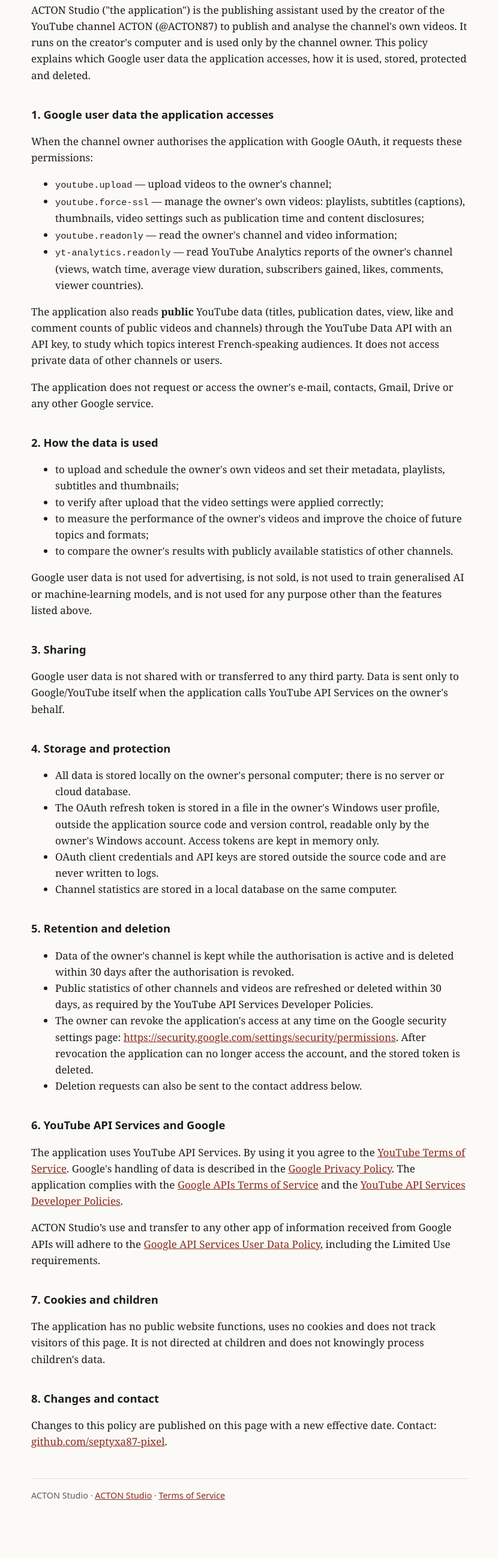
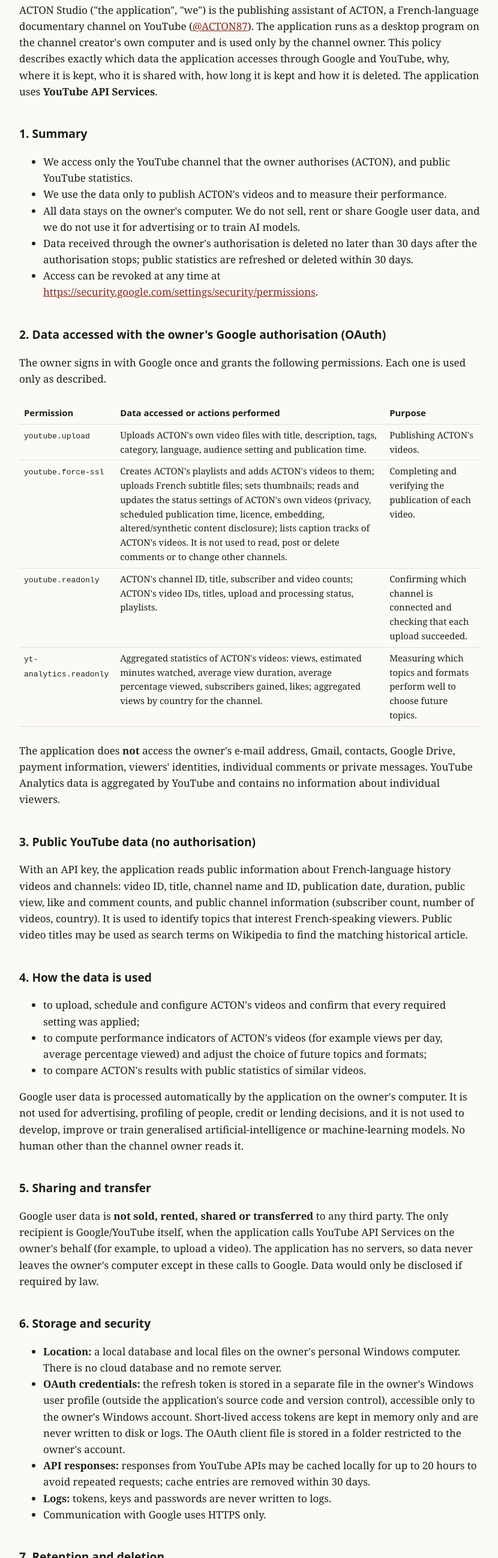
Before and after one commit to septyxa87-pixel/septyxa87-pixel.github.io, a plain HTML site: page privacy.html in a window 1280 px wide. Shown: the part 202-2800 px from the top of the page at 60% size, without its empty margins (224-1054 px from the left). Before the commit the page ends 2771 px from the top, so only its background shows below. Drawn offline with Linux system fonts and the light colour scheme.

Commit message:
Privacy policy: detailed data access, use, storage, sharing, retention and revocation

```diff
--- a/privacy.html
+++ b/privacy.html
@@ -4,14 +4,17 @@
 <meta charset="utf-8">
 <meta name="viewport" content="width=device-width, initial-scale=1">
 <title>Privacy Policy — ACTON Studio</title>
+<meta name="description" content="How ACTON Studio accesses, uses, stores, shares, retains and deletes Google and YouTube user data.">
 <style>
 :root{--bg:#fbfaf7;--fg:#1d1d1b;--muted:#5d5b55;--line:#e3e0d8;--accent:#8a2b1d}
 @media (prefers-color-scheme:dark){:root{--bg:#161614;--fg:#ecebe6;--muted:#a7a59e;--line:#34332f;--accent:#e08a74}}
 *{box-sizing:border-box}body{margin:0;background:var(--bg);color:var(--fg);font:17px/1.6 Georgia,"Times New Roman",serif}
-main{max-width:760px;margin:0 auto;padding:40px 16px 64px}h1{font-size:2rem;line-height:1.2;margin:0 0 .3em}
-h2{font-size:1.15rem;margin:2em 0 .5em;font-family:system-ui,sans-serif}.muted{color:var(--muted)}
-nav{font-family:system-ui,sans-serif;font-size:.95rem;border-bottom:1px solid var(--line);padding-bottom:12px;margin-bottom:28px}
-nav a{margin-right:18px}a{color:var(--accent)}code{font-size:.9em}
+main{max-width:800px;margin:0 auto;padding:40px 16px 64px}h1{font-size:2rem;line-height:1.2;margin:0 0 .3em}
+h2{font-size:1.2rem;margin:2.2em 0 .5em;font-family:system-ui,sans-serif}h3{font-size:1rem;margin:1.4em 0 .3em;font-family:system-ui,sans-serif}
+.muted{color:var(--muted)}nav{font-family:system-ui,sans-serif;font-size:.95rem;border-bottom:1px solid var(--line);padding-bottom:12px;margin-bottom:28px}
+nav a{margin-right:18px}a{color:var(--accent)}code{font-size:.88em}
+table{border-collapse:collapse;width:100%;font-size:.93rem;margin:.6em 0}td,th{border-bottom:1px solid var(--line);padding:6px 8px;text-align:left;vertical-align:top}
+th{font-family:system-ui,sans-serif}.wrap{overflow-x:auto}
 footer{margin-top:48px;border-top:1px solid var(--line);padding-top:16px;font-size:.9rem;color:var(--muted);font-family:system-ui,sans-serif}
 </style>
 </head>
@@ -21,80 +24,126 @@ footer{margin-top:48px;border-top:1px solid var(--line);padding-top:16px;font-si
 <h1>Privacy Policy</h1>
 <p class="muted">ACTON Studio · Effective date: 23 November 2026</p>
 
-<p>ACTON Studio ("the application") is the publishing assistant used by the creator of the YouTube channel ACTON
-(@ACTON87) to publish and analyse the channel's own videos. It runs on the creator's computer and is used only by the
-channel owner. This policy explains which Google user data the application accesses, how it is used, stored, protected
-and deleted.</p>
+<p>ACTON Studio ("the application", "we") is the publishing assistant of ACTON, a French-language documentary channel on
+YouTube (<a href="https://www.youtube.com/@ACTON87">@ACTON87</a>). The application runs as a desktop program on the
+channel creator's own computer and is used only by the channel owner. This policy describes exactly which data the
+application accesses through Google and YouTube, why, where it is kept, who it is shared with, how long it is kept and
+how it is deleted. The application uses <strong>YouTube API Services</strong>.</p>
 
-<h2>1. Google user data the application accesses</h2>
-<p>When the channel owner authorises the application with Google OAuth, it requests these permissions:</p>
+<h2>1. Summary</h2>
 <ul>
-<li><code>youtube.upload</code> — upload videos to the owner's channel;</li>
-<li><code>youtube.force-ssl</code> — manage the owner's own videos: playlists, subtitles (captions), thumbnails,
-video settings such as publication time and content disclosures;</li>
-<li><code>youtube.readonly</code> — read the owner's channel and video information;</li>
-<li><code>yt-analytics.readonly</code> — read YouTube Analytics reports of the owner's channel (views, watch time,
-average view duration, subscribers gained, likes, comments, viewer countries).</li>
-</ul>
-<p>The application also reads <strong>public</strong> YouTube data (titles, publication dates, view, like and comment
-counts of public videos and channels) through the YouTube Data API with an API key, to study which topics interest
-French-speaking audiences. It does not access private data of other channels or users.</p>
-<p>The application does not request or access the owner's e-mail, contacts, Gmail, Drive or any other Google service.</p>
-
-<h2>2. How the data is used</h2>
-<ul>
-<li>to upload and schedule the owner's own videos and set their metadata, playlists, subtitles and thumbnails;</li>
-<li>to verify after upload that the video settings were applied correctly;</li>
-<li>to measure the performance of the owner's videos and improve the choice of future topics and formats;</li>
-<li>to compare the owner's results with publicly available statistics of other channels.</li>
-</ul>
-<p>Google user data is not used for advertising, is not sold, is not used to train generalised AI or machine-learning
-models, and is not used for any purpose other than the features listed above.</p>
-
-<h2>3. Sharing</h2>
-<p>Google user data is not shared with or transferred to any third party. Data is sent only to Google/YouTube itself
-when the application calls YouTube API Services on the owner's behalf.</p>
-
-<h2>4. Storage and protection</h2>
-<ul>
-<li>All data is stored locally on the owner's personal computer; there is no server or cloud database.</li>
-<li>The OAuth refresh token is stored in a file in the owner's Windows user profile, outside the application source
-code and version control, readable only by the owner's Windows account. Access tokens are kept in memory only.</li>
-<li>OAuth client credentials and API keys are stored outside the source code and are never written to logs.</li>
-<li>Channel statistics are stored in a local database on the same computer.</li>
+<li>We access only the YouTube channel that the owner authorises (ACTON), and public YouTube statistics.</li>
+<li>We use the data only to publish ACTON's videos and to measure their performance.</li>
+<li>All data stays on the owner's computer. We do not sell, rent or share Google user data, and we do not use it for
+advertising or to train AI models.</li>
+<li>Data received through the owner's authorisation is deleted no later than 30 days after the authorisation stops;
+public statistics are refreshed or deleted within 30 days.</li>
+<li>Access can be revoked at any time at
+<a href="https://security.google.com/settings/security/permissions">https://security.google.com/settings/security/permissions</a>.</li>
 </ul>
 
-<h2>5. Retention and deletion</h2>
+<h2>2. Data accessed with the owner's Google authorisation (OAuth)</h2>
+<p>The owner signs in with Google once and grants the following permissions. Each one is used only as described.</p>
+<div class="wrap"><table>
+<tr><th>Permission</th><th>Data accessed or actions performed</th><th>Purpose</th></tr>
+<tr><td><code>youtube.upload</code></td><td>Uploads ACTON's own video files with title, description, tags, category,
+language, audience setting and publication time.</td><td>Publishing ACTON's videos.</td></tr>
+<tr><td><code>youtube.force-ssl</code></td><td>Creates ACTON's playlists and adds ACTON's videos to them; uploads French
+subtitle files; sets thumbnails; reads and updates the status settings of ACTON's own videos (privacy, scheduled
+publication time, licence, embedding, altered/synthetic content disclosure); lists caption tracks of ACTON's videos.
+It is not used to read, post or delete comments or to change other channels.</td><td>Completing and verifying the
+publication of each video.</td></tr>
+<tr><td><code>youtube.readonly</code></td><td>ACTON's channel ID, title, subscriber and video counts; ACTON's video IDs,
+titles, upload and processing status, playlists.</td><td>Confirming which channel is connected and checking that each
+upload succeeded.</td></tr>
+<tr><td><code>yt-analytics.readonly</code></td><td>Aggregated statistics of ACTON's videos: views, estimated minutes
+watched, average view duration, average percentage viewed, subscribers gained, likes; aggregated views by country
+for the channel.</td><td>Measuring which topics and formats perform well to choose future topics.</td></tr>
+</table></div>
+<p>The application does <strong>not</strong> access the owner's e-mail address, Gmail, contacts, Google Drive,
+payment information, viewers' identities, individual comments or private messages. YouTube Analytics data is
+aggregated by YouTube and contains no information about individual viewers.</p>
+
+<h2>3. Public YouTube data (no authorisation)</h2>
+<p>With an API key, the application reads public information about French-language history videos and channels:
+video ID, title, channel name and ID, publication date, duration, public view, like and comment counts, and public
+channel information (subscriber count, number of videos, country). It is used to identify topics that interest
+French-speaking viewers. Public video titles may be used as search terms on Wikipedia to find the matching historical
+article.</p>
+
+<h2>4. How the data is used</h2>
 <ul>
-<li>Data of the owner's channel is kept while the authorisation is active and is deleted within 30 days after the
-authorisation is revoked.</li>
-<li>Public statistics of other channels and videos are refreshed or deleted within 30 days, as required by the
-YouTube API Services Developer Policies.</li>
-<li>The owner can revoke the application's access at any time on the Google security settings page:
-<a href="https://security.google.com/settings/security/permissions">https://security.google.com/settings/security/permissions</a>.
-After revocation the application can no longer access the account, and the stored token is deleted.</li>
-<li>Deletion requests can also be sent to the contact address below.</li>
+<li>to upload, schedule and configure ACTON's videos and confirm that every required setting was applied;</li>
+<li>to compute performance indicators of ACTON's videos (for example views per day, average percentage viewed) and
+adjust the choice of future topics and formats;</li>
+<li>to compare ACTON's results with public statistics of similar videos.</li>
+</ul>
+<p>Google user data is processed automatically by the application on the owner's computer. It is not used for
+advertising, profiling of people, credit or lending decisions, and it is not used to develop, improve or train
+generalised artificial-intelligence or machine-learning models. No human other than the channel owner reads it.</p>
+
+<h2>5. Sharing and transfer</h2>
+<p>Google user data is <strong>not sold, rented, shared or transferred</strong> to any third party. The only
+recipient is Google/YouTube itself, when the application calls YouTube API Services on the owner's behalf (for
+example, to upload a video). The application has no servers, so data never leaves the owner's computer except in
+these calls to Google. Data would only be disclosed if required by law.</p>
+
+<h2>6. Storage and security</h2>
+<ul>
+<li><strong>Location:</strong> a local database and local files on the owner's personal Windows computer. There is no
+cloud database and no remote server.</li>
+<li><strong>OAuth credentials:</strong> the refresh token is stored in a separate file in the owner's Windows user
+profile (outside the application's source code and version control), accessible only to the owner's Windows account.
+Short-lived access tokens are kept in memory only and are never written to disk or logs. The OAuth client file is
+stored in a folder restricted to the owner's account.</li>
+<li><strong>API responses:</strong> responses from YouTube APIs may be cached locally for up to 20 hours to avoid
+repeated requests; cache entries are removed within 30 days.</li>
+<li><strong>Logs:</strong> tokens, keys and passwords are never written to logs.</li>
+<li>Communication with Google uses HTTPS only.</li>
 </ul>
 
-<h2>6. YouTube API Services and Google</h2>
-<p>The application uses YouTube API Services. By using it you agree to the
-<a href="https://www.youtube.com/t/terms">YouTube Terms of Service</a>. Google's handling of data is described in the
-<a href="https://policies.google.com/privacy">Google Privacy Policy</a>. The application complies with the
-<a href="https://developers.google.com/terms">Google APIs Terms of Service</a> and the
-<a href="https://developers.google.com/youtube/terms/developer-policies">YouTube API Services Developer Policies</a>.</p>
-<p>ACTON Studio’s use and transfer to any other app of information received from Google APIs will adhere to the
+<h2>7. Retention and deletion</h2>
+<div class="wrap"><table>
+<tr><th>Data</th><th>How long it is kept</th></tr>
+<tr><td>ACTON's channel and video data and YouTube Analytics reports</td><td>While the owner's authorisation is active.
+If Google reports that the authorisation was revoked or has expired and it is not renewed within 30 days, the
+application automatically deletes the stored Analytics reports, the cached Analytics responses and the refresh token.</td></tr>
+<tr><td>Public statistics of other channels and videos</td><td>Refreshed or deleted within 30 days, as required by the
+YouTube API Services Developer Policies (automatic daily clean-up).</td></tr>
+<tr><td>Cached API responses</td><td>Expire within 20 hours; removed within 30 days.</td></tr>
+<tr><td>Refresh token</td><td>Until access is revoked; deleted at the latest 30 days after revocation.</td></tr>
+</table></div>
+<p><strong>How to revoke access:</strong> open
+<a href="https://security.google.com/settings/security/permissions">Google Account → Security → Third-party apps
+with account access</a>, select ACTON Studio and choose "Remove access". The application then immediately loses access
+to the account, and the stored data is deleted as described above. Immediate deletion can also be requested through
+the contact below.</p>
+
+<h2>8. Cookies and device storage</h2>
+<p>This website uses no cookies, analytics or tracking. The application stores data only on the owner's own computer,
+as described in section 6; it does not place cookies or store information on other people's devices.</p>
+
+<h2>9. Children</h2>
+<p>The application is not directed at children and does not knowingly process children's data. ACTON's videos are
+declared as "not made for kids".</p>
+
+<h2>10. Google and YouTube policies</h2>
+<p>By using ACTON Studio you agree to the <a href="https://www.youtube.com/t/terms">YouTube Terms of Service</a>.
+Google's own processing of data is described in the <a href="https://policies.google.com/privacy">Google Privacy
+Policy</a>. The application complies with the <a href="https://developers.google.com/terms">Google APIs Terms of
+Service</a>, the <a href="https://developers.google.com/youtube/terms/api-services-terms-of-service">YouTube API
+Services Terms of Service</a> and the <a href="https://developers.google.com/youtube/terms/developer-policies">YouTube
+API Services Developer Policies</a>.</p>
+<p>ACTON Studio's use and transfer to any other app of information received from Google APIs will adhere to the
 <a href="https://developers.google.com/terms/api-services-user-data-policy">Google API Services User Data Policy</a>,
 including the Limited Use requirements.</p>
 
-<h2>7. Cookies and children</h2>
-<p>The application has no public website functions, uses no cookies and does not track visitors of this page.
-It is not directed at children and does not knowingly process children's data.</p>
+<h2>11. Changes and contact</h2>
+<p>If this policy changes, the new version is published on this page with a new effective date before the change
+takes effect. Questions, access or deletion requests:
+<a href="https://github.com/septyxa87-pixel">github.com/septyxa87-pixel</a>.</p>
 
-<h2>8. Changes and contact</h2>
-<p>Changes to this policy are published on this page with a new effective date.
-Contact: <a href="https://github.com/septyxa87-pixel">github.com/septyxa87-pixel</a>.</p>
-
-<footer>ACTON Studio · <a href="./">ACTON Studio</a> · <a href="terms.html">Terms of Service</a></footer>
+<footer>ACTON Studio · <a href="./">Home</a> · <a href="terms.html">Terms of Service</a></footer>
 </main>
 </body>
 </html>
```
